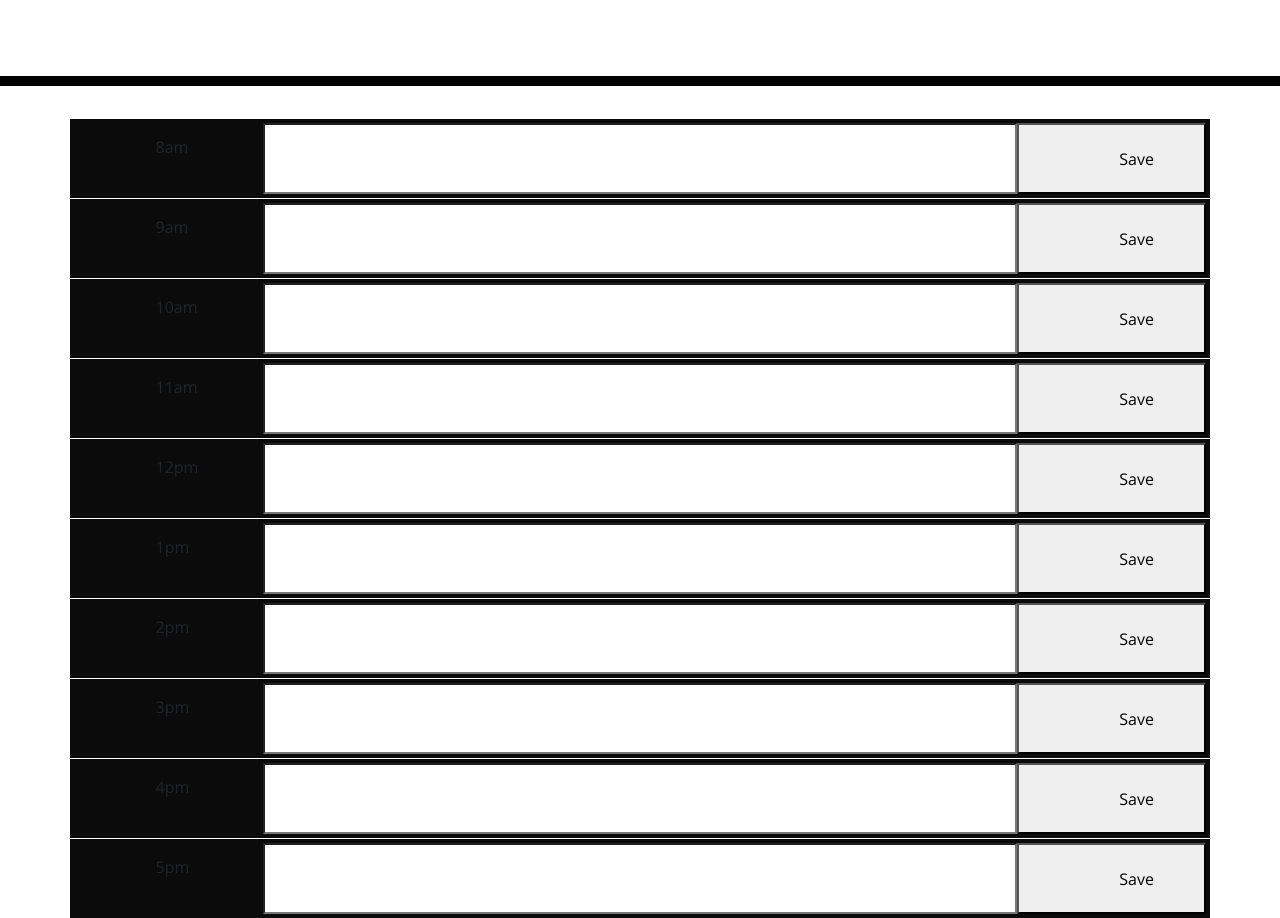
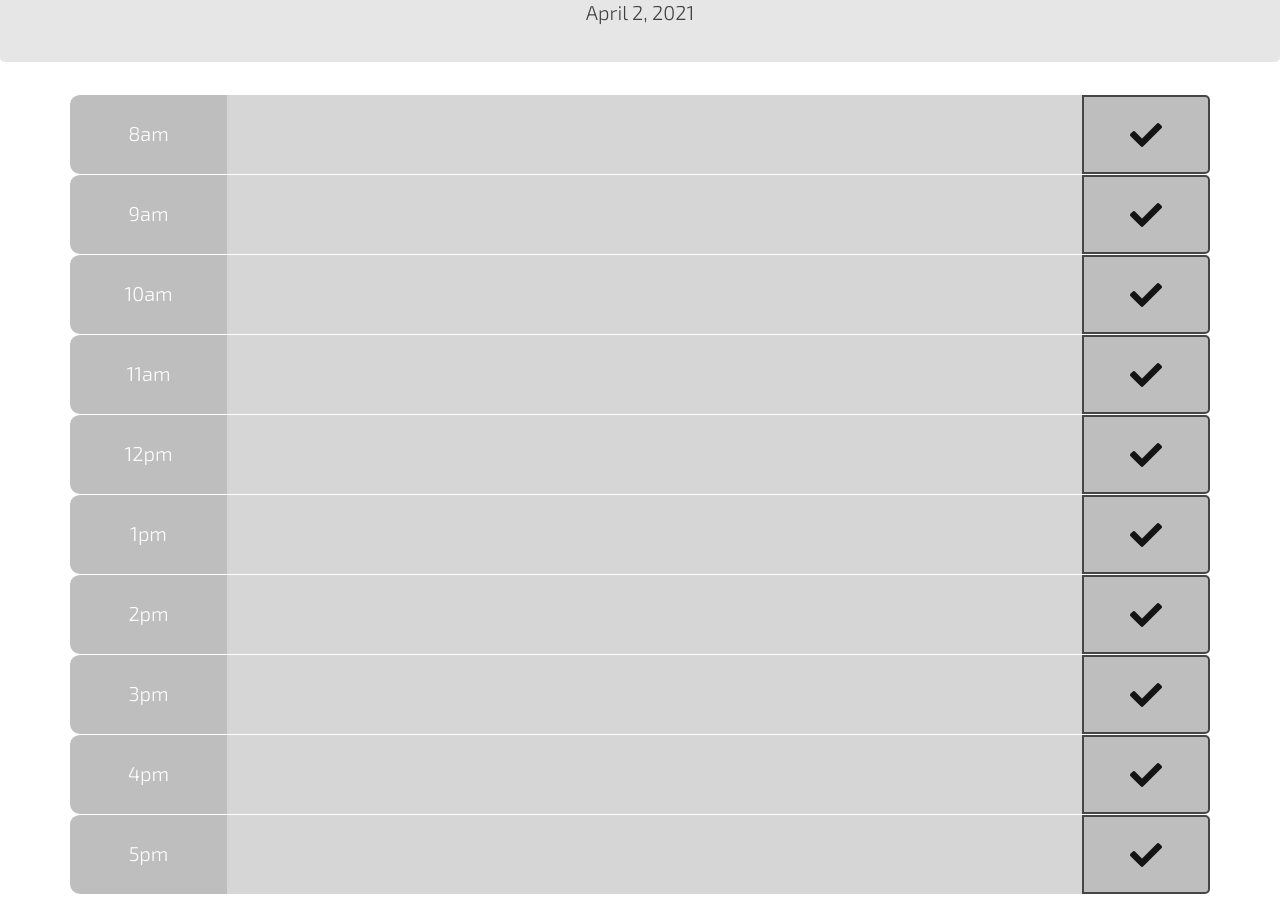
Before and after one commit to JoshTDesign/Flex-Day-Scheduler, a plain HTML site: page index.html in a window 1280 px wide. Shown: the part 198-1116 px from the top of the page. After the commit the page ends 1092 px from the top, so only its background shows below. Drawn offline with nearby package versions, Linux system fonts and the light colour scheme.

Commit message:
updated css

```diff
--- a/css/style.css
+++ b/css/style.css
@@ -1,10 +1,10 @@
 body {
-    font-family: 'Open Sans', sans-serif;
+    font-family: 'Exo 2', sans-serif;
     font-size: 16px;
     line-height: 1;
   }
 
-  textarea{
+  textarea {
     background: transparent;
     border: none;
     resize: none;
@@ -13,13 +13,21 @@ body {
     padding: 10px;
   }
 
+  .jumbotron h1 {
+    font-size: 500%;
+  }
+
   .jumbotron {
     text-align: center;
-    background-color: transparent;
-    color: black;
-    border-radius: 0;
-    border-bottom: 10px solid black;
+    background-color: rgb(230,230,230,30);
+    color: rgb(65, 65, 65);
   }
+
+  input, textarea{
+    color: rgb(30,30,30);
+    font-size: 125%;
+    border:0;
+}
 
   .description{
     white-space: pre-wrap;
@@ -28,12 +36,17 @@ body {
   .time-block{
     text-align: center;
     border-radius: 15px;
+    font-size: 125%;
+    line-height: 380%;
+    color: white;
   }
 
   .row {
     white-space: pre-wrap;
     height: 80px;
-    border-top: 1px solid white;;
+    border-top: 1px solid white;
+    border-radius: 10px;
+    padding: 0px;
   }
 
   .hour {
@@ -59,13 +72,26 @@ body {
 
   .saveBtn {
     border-left: 1px solid black;
-    border-top-right-radius: 15px;
-    border-bottom-right-radius: 15px;
-    background-color: #06AED5;
-    color: white;
+    border-top-right-radius: 5px;
+    border-bottom-right-radius: 5px;
+    color: rgb(20,20,20) !important;
+    border: 2px solid rgb(70,70,70);
   }
+
 
   .saveBtn i:hover {
     font-size: 20px;
+    border: 3px solid (30,30,30);
     transition: all .3s ease-in-out;
   }
+
+  .btn.button-add, .btn.button-bullet {
+    background-color: transparent;
+  }
+  .btn.red-background {
+    background-color: #FCC1C5;
+  }
+
+  button {
+    width:8em;
+  }
--- a/index.html
+++ b/index.html
@@ -1,162 +1,100 @@
 <!DOCTYPE html>
 <html lang="en">
 <head>
-    <meta charset="UTF-8" />
-    <meta name="viewport" content="width=device-width, initial-scale=1.0" />
+    <meta charset="utf-8">
+    <meta name="viewport" content="width=device-width, initial-scale=1, shrink-to-fit=no">
     <meta http-equiv="X-UA-Compatible" content="ie=edge" />
 
-    <link
-      rel="stylesheet"
+    <link rel="stylesheet"
       href="https://use.fontawesome.com/releases/v5.8.1/css/all.css"
       integrity="sha384-50oBUHEmvpQ+1lW4y57PTFmhCaXp0ML5d60M1M7uH2+nqUivzIebhndOJK28anvf"
-      crossorigin="anonymous"
-    />
-    <link
-      href="https://fonts.googleapis.com/css?family=Open+Sans&display=swap"
-      rel="stylesheet"
-    />
-    <script
-    type="text/javascript"
+      crossorigin="anonymous"/>
+    <link href="https://fonts.googleapis.com/css?family=Open+Sans&display=swap"
+      rel="stylesheet"/>
+    <script type="text/javascript"
     src="https://cdnjs.cloudflare.com/ajax/libs/moment.js/2.27.0/moment.min.js"></script>
 
     <script src="https://code.jquery.com/jquery-3.5.1.min.js"
     integrity="sha256-9/aliU8dGd2tb6OSsuzixeV4y/faTqgFtohetphbbj0="
     crossorigin="anonymous"></script>
 
-    <link
-    rel="stylesheet"
-    href="https://stackpath.bootstrapcdn.com/bootstrap/4.3.1/css/bootstrap.min.css"/>
+    <link rel="stylesheet" href="https://cdn.jsdelivr.net/npm/bootstrap@4.6.0/dist/css/bootstrap.min.css" integrity="sha384-B0vP5xmATw1+K9KRQjQERJvTumQW0nPEzvF6L/Z6nronJ3oUOFUFpCjEUQouq2+l" crossorigin="anonymous">
 
-    <link rel="stylesheet" href="css/style.css" />
+    <link rel="stylesheet" href="css/style.css"/>
 
-    <title>Work Day Scheduler</title>
+    <link rel="preconnect" href="https://fonts.gstatic.com">
+    <link href="https://fonts.googleapis.com/css2?family=Exo+2:wght@300&display=swap" rel="stylesheet">
+
+    <title>Flex Scheduler</title>
 </head>
 <body>
-    <p id="time"></p>
-    <header class="jumbotron">
-        <h1 class="display-3">Work Day Scheduler</h1>
-        <p class="lead">A simple calendar app for scheduling your work day</p>
+
+    <header class="jumbotron p-4">
+        <h1 class="display-4">FLEX</h1>
+        <p class="lead">Minimalist work calendar</p>
+        <p id="time" class="lead"></p>
         <p id="currentDay" class="lead"></p>
     </header>
 
     <div class="container">
-        <div class="row p-1" id="0">
-          <div class="col-sm-2 custom-hour" class="hour">
-                8am
-        </div>
-        <input type="text" class="form-control-inline col-sm-8 bg-white" id="8am" placeholder="text from html">
-
-          <button class="col-sm-2 custom-save" class="save" id="0">
-            Save
-          </button>
+    <div class="row sm-1" id="0">
+        <div class="col time-block align-items-center" class="hour">8am</div>
+        <input type="text" class="col-9" id="input" placeholder="text from html">
+        <button class="saveBtn" class="col w-100" class="save" id="0"><i class="fa fa-check fa-2x fa-fw"></i></button>
     </div>
 
-        <div class="row p-1" id="1">
-            <div class="col-sm-2 custom-hour" class="hour">
-                9am
-            </div>
-            <input class="col-sm-8 bg-white" class="input">
-
-        </input>
-        <button class="col-sm-2 custom-save" class="save" id="1">
-            Save
-        </button>
+    <div class="row sm-1" id="1">
+        <div class="col time-block" class="hour">9am</div>
+        <input class="col-9" class="input"></input>
+        <button class="saveBtn" class="col" class="save" id="1"><i class="fa fa-check fa-2x fa-fw"></i></button>
     </div>
 
-        <div class="row p-1" id="2">
-            <div class="col-sm-2 custom-hour" class="hour">
-                10am
-            </div>
-            <input class="col-sm-8 bg-white" class="input">
-
-        </input>
-        <button class="col-sm-2 custom-save" class="save" id="2">
-            Save
-        </button>
+    <div class="row sm-1" id="2">
+        <div class="col time-block" class="hour">10am</div>
+        <input class="col-9" class="input"></input>
+        <button class="saveBtn" class="saveBtn" class="col" class="save" id="2"><i class="fa fa-check fa-2x fa-fw"></i></button>
     </div>
 
-        <div class="row p-1" id="3">
-            <div class="col-sm-2 custom-hour" class="hour">
-                11am
-            </div>
-            <input class="col-sm-8 bg-white" class="input">
-
-        </input>
-        <button class="col-sm-2 custom-save" class="save" id="3">
-            Save
-        </button>
+    <div class="row sm-1" id="3">
+        <div class="col time-block" class="hour">11am</div>
+        <input class="col-9" class="input"></input>
+        <button class="saveBtn" class="col" class="save" id="3"><i class="fa fa-check fa-2x fa-fw"></i></button>
     </div>
 
-        <div class="row p-1" id="4">
-            <div class="col-sm-2 custom-hour" class="hour">
-                12pm
-            </div>
-            <input class="col-sm-8 bg-white" class="input">
-
-        </input>
-        <button class="col-sm-2 custom-save" class="save" id="4">
-            Save
-        </button>
+    <div class="row sm-1" id="4">
+        <div class="col time-block" class="hour">12pm</div>
+        <input class="col-9" class="input"></input>
+        <button class="saveBtn" class="col" class="save" id="4"><i class="fa fa-check fa-2x fa-fw"></i></button>
     </div>
 
-        <div class="row p-1" id="5">
-            <div class="col-sm-2 custom-hour" class="hour">
-                1pm
-            </div>
-            <input class="col-sm-8 bg-white" class="input">
-
-        </input>
-        <button class="col-sm-2 custom-save" class="save" id="5">
-            Save
-        </button>
+    <div class="row sm-1" id="5">
+        <div class="col time-block" class="hour">1pm</div>
+        <input class="col-9" class="input"></input>
+        <button class="saveBtn" class="col" class="save" id="5"><i class="fa fa-check fa-2x fa-fw"></i></button>
     </div>
 
-        <div class="row p-1" id="6">
-            <div class="col-sm-2 custom-hour" class="hour">
-                2pm
-            </div>
-            <input class="col-sm-8 bg-white" class="input">
-
-        </input>
-        <button class="col-sm-2 custom-save" class="save" id="6">
-            Save
-        </button>
+    <div class="row sm-1" id="6">
+        <div class="col time-block" class="hour">2pm</div>
+        <input class="col-9" class="input"></input>
+        <button class="saveBtn" class="col" class="save" id="6"><i class="fa fa-check fa-2x fa-fw"></i></button>
         </div>
 
-        <div class="row p-1" id="7">
-            <div class="col-sm-2 custom-hour" class="hour">
-                3pm
-            </div>
-            <input class="col-sm-8 bg-white" class="input">
-
-        </input>
-        <button class="col-sm-2 custom-save" class="save" id="7">
-            Save
-        </button>
+    <div class="row sm-1" id="7">
+        <div class="col time-block" class="hour">3pm</div>
+        <input class="col-9" class="input"></input>
+        <button class="saveBtn" class="col" class="save" id="7"><i class="fa fa-check fa-2x fa-fw"></i></button>
     </div>
 
-        <div class="row p-1" id="8">
-            <div class="col-sm-2 custom-hour" class="hour">
-                4pm
-            </div>
-            <input class="col-sm-8 bg-white" class="input">
-
-        </input>
-        <button class="col-sm-2 custom-save" class="save" id="8">
-            Save
-        </button>
+    <div class="row sm-1" id="8">
+        <div class="col time-block" class="hour">4pm</div>
+        <input class="col-9" class="input"></input>
+        <button class="saveBtn" class="col" class="save" id="8"><i class="fa fa-check fa-2x fa-fw"></i></button>
     </div>
 
-        <div class="row p-1" id="9">
-            <div class="col-sm-2 custom-hour" class="hour">
-                5pm
-            </div>
-            <input class="col-sm-8 bg-white" class="input">
-
-        </input>
-        <button class="col-sm-2 custom-save" class="save" id="9">
-            Save
-        </button>
+    <div class="row sm-1" id="9">
+        <div class="col time-block" class="hour">5pm</div>
+        <input class="col-9" class="input"></input>
+        <button class="saveBtn" class="col" class="save" id="9"><i class="fa fa-check fa-2x fa-fw"></i></button>
     </div>
 
     </div>
@@ -164,6 +102,8 @@
 
 
 
+    <script src="https://code.jquery.com/jquery-3.5.1.slim.min.js" integrity="sha384-DfXdz2htPH0lsSSs5nCTpuj/zy4C+OGpamoFVy38MVBnE+IbbVYUew+OrCXaRkfj" crossorigin="anonymous"></script>
+    <script src="https://cdn.jsdelivr.net/npm/bootstrap@4.6.0/dist/js/bootstrap.bundle.min.js" integrity="sha384-Piv4xVNRyMGpqkS2by6br4gNJ7DXjqk09RmUpJ8jgGtD7zP9yug3goQfGII0yAns" crossorigin="anonymous"></script>
 
 
 
@@ -171,7 +111,6 @@
 
 
 
-    <script src="https://code.jquery.com/jquery-3.3.1.slim.min.js" integrity="sha384-q8i/X+965DzO0rT7abK41JStQIAqVgRVzpbzo5smXKp4YfRvH+8abtTE1Pi6jizo" crossorigin="anonymous"></script>
     <script src="https://cdnjs.cloudflare.com/ajax/libs/popper.js/1.14.3/umd/popper.min.js" integrity="sha384-ZMP7rVo3mIykV+2+9J3UJ46jBk0WLaUAdn689aCwoqbBJiSnjAK/l8WvCWPIPm49" crossorigin="anonymous"></script>
     <script src="https://stackpath.bootstrapcdn.com/bootstrap/4.1.3/js/bootstrap.min.js" integrity="sha384-ChfqqxuZUCnJSK3+MXmPNIyE6ZbWh2IMqE241rYiqJxyMiZ6OW/JmZQ5stwEULTy" crossorigin="anonymous"></script>
     <script src="./js/script.js"></script>
--- a/js/script.js
+++ b/js/script.js
@@ -4,10 +4,16 @@
 
 //set time refresh at top of page
 setInterval(function(){
-var time = moment().format("hh:mm:ss");
-$("#settime").text(time);
+var time = moment().format("h:mm");
+$("#time").text(time);
 })
 
+setInterval(function(){
+  var day = moment().format("LL");
+  $("#currentDay").text(day);
+  })
+
+//$('input').css('border', '0');
 
 //shortcuts to parts of schedule
 
@@ -19,20 +25,7 @@ var tempDayArray = [];
 
 
 
-
-function getHour() {
-
-}
-
-function saveHour() {
-
-}
-
 function initDay() {
-
- // $('#1').css('background-color', 'rgb(234,234,234)');
-
-
 
   //get dayArray from local storage
   tempDayArray = JSON.parse(localStorage.getItem('dayArray'));
@@ -48,15 +41,20 @@ function initDay() {
     }
 
   //color each block based on time of day
-  console.log(moment().format('H'));
   for (i=0; i<dayArray.length; i++) {
 
-    if (20 < moment().format('H')) {
-      $('#'+i).css('background-color', 'rgb(11,11,11)');
-    } else if (i > moment().format('H')) {
-      $('#'+i).css('background-color', 'rgb(11,11,11)');
-    } else {
-      $('#'+i).css('background-color', 'rgb(11,11,11)');
+    if (i+8 < moment().format('H')) {
+      $('#'+i).css('background-color', '#50B53F'); //row color if in past
+      $('#'+i).children('input').css('background-color','#D0FFC9');
+      $('#'+i).children('button').css('background-color','#50B53F');
+    } else if (i+8 > moment().format('H')) {
+      $('#'+i).css('background-color', '#bebebe'); //row color if in future
+      $('#'+i).children('input').css('background-color','#D6D6D6');
+      $('#'+i).children('button').css('background-color','#bebebe');
+    } else if (i+8 == moment().format('H')) {
+      $('#'+i).css('background-color', '#E97962'); //row color is in present
+      $('#'+i).children('input').css('background-color','#EFC0B9');
+      $('#'+i).children('button').css('background-color','#E97962');
     }
   }
   }
@@ -65,43 +63,21 @@ function initDay() {
 
 
 
-
+//function called on page load. Initializes schedule.
 initDay();
 
 
 
-  //setup a click event on the save buttons
+//listens for clicks on any of the save buttons
 $('button').on("click", function(event){
   var hourInput;
-  //var textfield = this.siblings();
-  $(this).siblings().eq(1).attr('placeholder', 'testing!');
+
+  //receives data from field saves to variable
   hourInput = $(this).siblings().eq(1).val();
+
   //targets the correct spot in the dayArray to add the text
   dayArray[$(this).attr('id')] = hourInput;
+
+  //sets new data to local storage
   localStorage.setItem('dayArray', JSON.stringify(dayArray));
 })
-
-
-
-
-// var enteredTextField = $('#input8');
-// enteredTextField.css('border-color','rgb(122, 242, 242)');
-// var enteredTextValue = enteredTextField.val();
-// console.log(enteredTextValue);
-
-// topScoresArray.push(currentScoreObject);
-// localStorage.setItem("initScore", JSON.stringify(topScoresArray));
-
-
-
-      // using the event.target, traverse the dom from the button to the textarea
-    // also grab a unique identifier for placing the hour input value into localStorage
-  // on pageload, pull all data from local storage and use the unique labels/identifiers mentioned above to determine where to put the value retrieved from localStorage
-  // for determining css backgroundcolor:
-    // then iterate over all hour elements
-    //use moment to get the current time (specifically the hour)
-    // using an id/data attribute, determining what hour the current timeblock respresents (i.e the 'moment time')
-      // if the current element time is:
-        // less than moment time, its grey
-        // same as moment time, its red
-        // greater than moment time, its green
```
Also changed, not shown: assets/screenshot.PNG (added), assets/screenshot2.PNG (added), 1 other file. Lines whose indentation alone changed are shown as unchanged.
